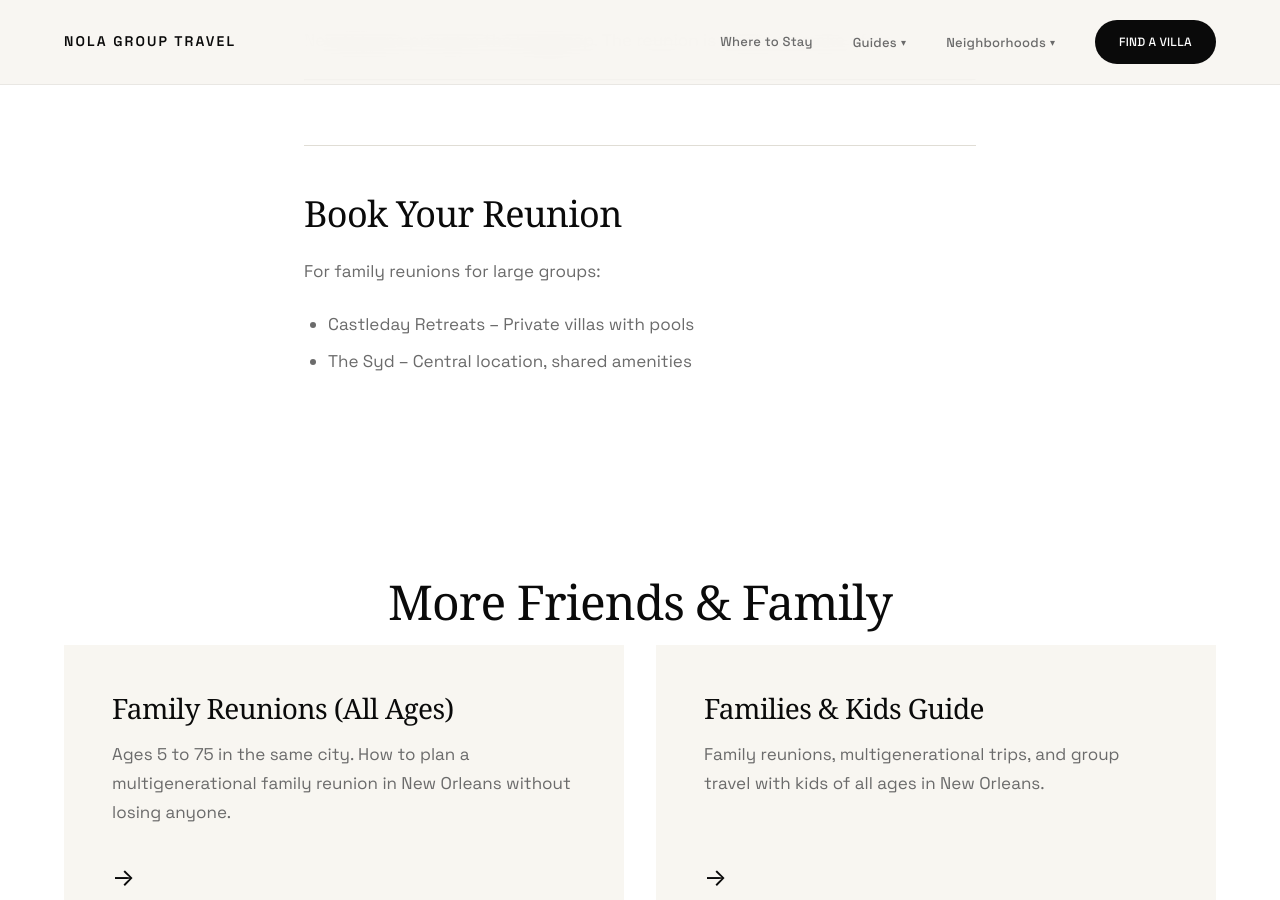
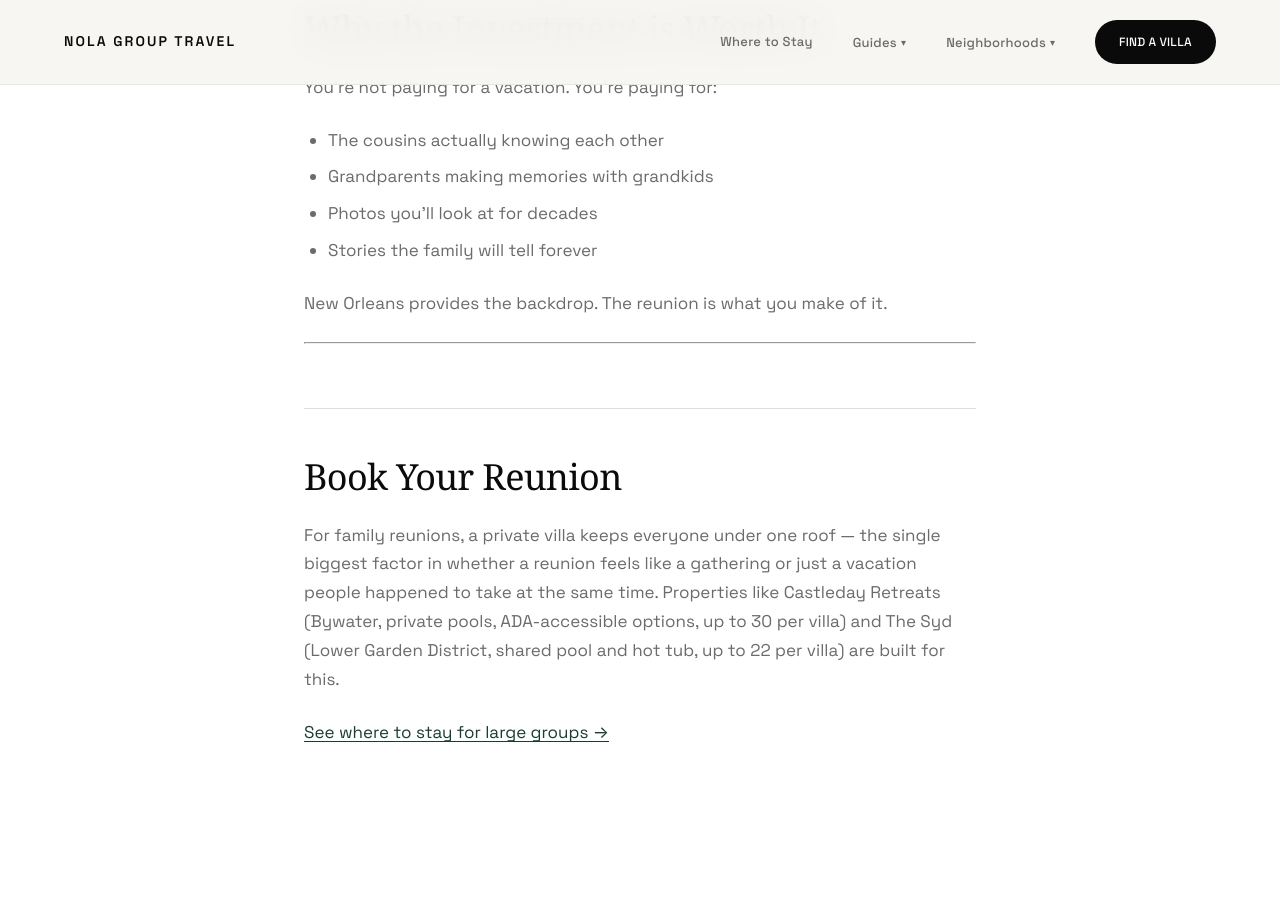
Before and after one commit to sjworth-dev/nola-group-travel, a Jekyll site: the page built from _guides/family-reunion.md, in a window 1280 px wide and 900 px high, scrolled down 8231 px. Built offline with Jekyll 4.4.1, drawn with Linux system fonts in a browser that asks for light colours; some web fonts are replaced; some of the changed text lies outside the part shown.

Commit message:
expand: family-reunion.md — add internal links and fix CTA
Added 4 inline internal links (accessible-group-guide, private-chef
vs villa cooking, large-group seating strategy, pre-trip survey),
replaced bare property list with proper /where-to-stay/ CTA, bumped
date to 2026-07-05.

```diff
--- a/_guides/family-reunion.md
+++ b/_guides/family-reunion.md
@@ -37,7 +37,7 @@ The whole point of a reunion is being together. Hotels scatter everyone. You nee
 - **Full kitchen:** Cook family meals together, save thousands on restaurants
 - **Multiple bathrooms:** Trust us on this one
 - **Common space:** Room for everyone to actually gather
-- **Ground-floor bedrooms:** For older family members with mobility needs
+- **Ground-floor bedrooms:** For older family members with mobility needs — see the [accessible group travel guide](/guides/accessible-group-guide/) for what to specifically ask when booking
 
 ---
 
@@ -161,6 +161,8 @@ Most reunion meals should happen at your rental. Why:
 - Grill night (steaks, burgers, easy)
 - Breakfast buffet (everyone pitches in)
 
+Not sure whether to hire a private chef or cook yourselves? The [private chef vs. villa cooking guide](/guides/nola-group-private-chef-vs-villa-cooking-guide/) breaks down when each makes sense for a group of 15-30.
+
 ---
 
 ## Budget Tips
@@ -186,7 +188,8 @@ Most reunion meals should happen at your rental. Why:
 - [ ] Create shared document for logistics
 
 **2 months before:**
-- [ ] Book any restaurant reservations (large groups need advance notice)
+- [ ] Book any restaurant reservations — large groups need advance notice, and some restaurants won't seat parties over 12 without a private room deposit. See the [large group seating strategy guide](/guides/nola-group-large-group-seating-strategy-guide/) for what to ask when you call.
+- [ ] Send a [pre-trip survey to your family](/guides/nola-group-pre-trip-survey-guide/) — dietary restrictions, mobility needs, activity preferences, and pacing expectations surface mid-trip friction if you don't ask upfront
 - [ ] Plan activity schedule (leave lots of free time)
 - [ ] Assign meal responsibilities
 - [ ] Collect deposits
@@ -213,7 +216,6 @@ New Orleans provides the backdrop. The reunion is what you make of it.
 
 ## Book Your Reunion
 
-For family reunions for large groups:
+For family reunions, a private villa keeps everyone under one roof — the single biggest factor in whether a reunion feels like a gathering or just a vacation people happened to take at the same time. Properties like Castleday Retreats (Bywater, private pools, ADA-accessible options, up to 30 per villa) and The Syd (Lower Garden District, shared pool and hot tub, up to 22 per villa) are built for this.
 
-- Castleday Retreats – Private villas with pools
-- The Syd – Central location, shared amenities
+[See where to stay for large groups →](/where-to-stay/)
```
Also changed, not shown: other parts of _guides/family-reunion.md (+1 -1 lines).
